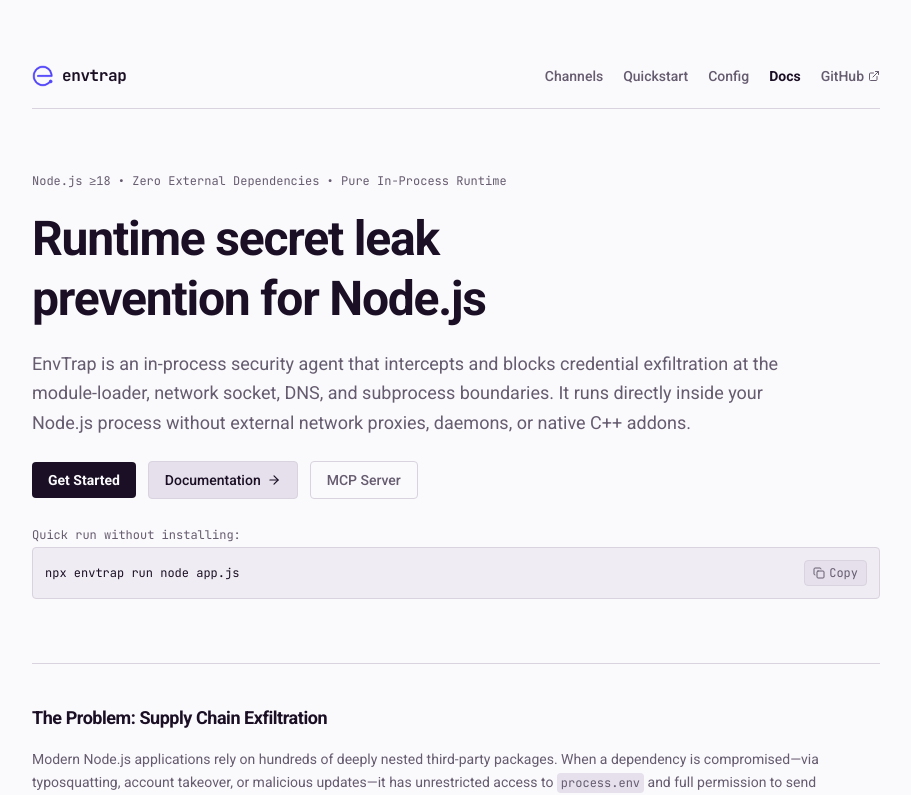
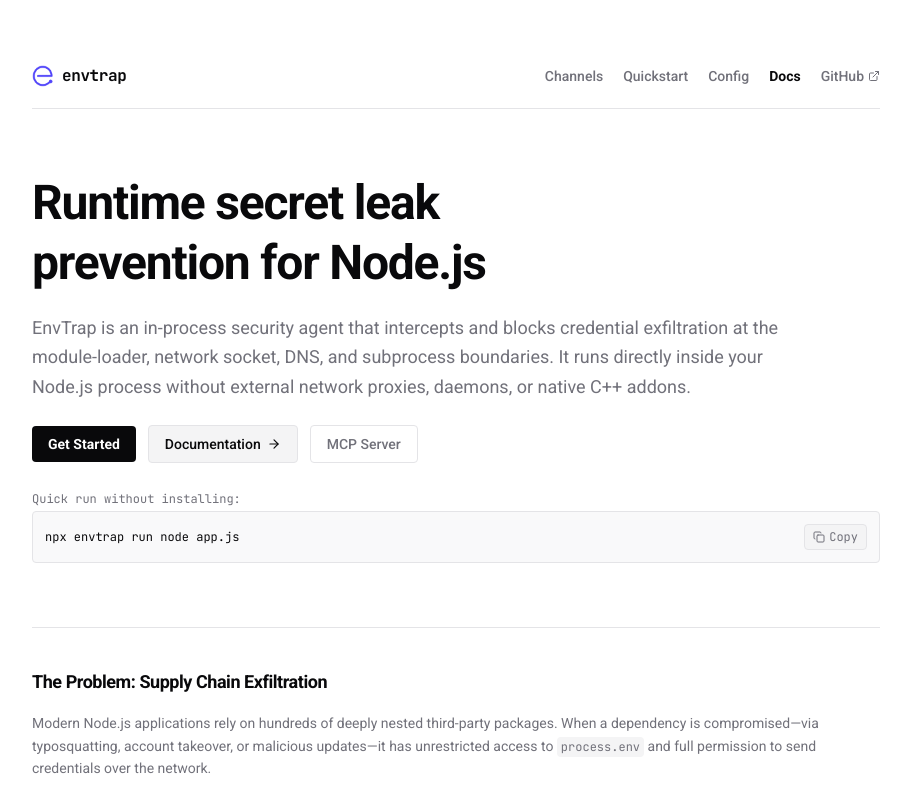
Before and after one commit to EnvTrap/envtrap-website, a Next.js app: page / in a window 1280 px wide. Shown: the top 795 px of the page, without its empty margins (184-1095 px from the left). Built offline with nearby package versions, Linux system fonts and the light colour scheme.

Commit message:
fix(website): switch to neutral monochrome palette and remove hero badge

```diff
--- a/app/globals.css
+++ b/app/globals.css
@@ -1,57 +1,57 @@
 @import "tailwindcss";
 
 :root {
-  --background: oklch(0.9831 0.0029 308.4282);
-  --foreground: oklch(0.1946 0.0421 305.9101);
-  --card: oklch(0.9662 0.0058 308.3938);
-  --card-foreground: oklch(0.1946 0.0421 305.9101);
-  --popover: oklch(0.9831 0.0029 308.4282);
-  --popover-foreground: oklch(0.1946 0.0421 305.9101);
-  --primary: oklch(0.5103 0.2201 301.6038);
-  --primary-foreground: oklch(1.0000 0 0);
-  --secondary: oklch(0.9149 0.0147 308.2818);
-  --secondary-foreground: oklch(0.2850 0.0752 305.2145);
-  --muted: oklch(0.9337 0.0088 308.3559);
-  --muted-foreground: oklch(0.4912 0.0344 307.6856);
-  --accent: oklch(0.9287 0.0176 308.2501);
-  --accent-foreground: oklch(0.4357 0.1845 301.8473);
-  --destructive: oklch(0.6356 0.2082 25.3782);
-  --destructive-foreground: oklch(1.0000 0 0);
-  --border: oklch(0.8748 0.0168 308.2479);
-  --input: oklch(0.8748 0.0168 308.2479);
-  --ring: oklch(0.5103 0.2201 301.6038);
-  --chart-1: oklch(0.5103 0.2201 301.6038);
-  --chart-2: oklch(0.5271 0.1895 320.5515);
-  --chart-3: oklch(0.4387 0.1742 284.2181);
-  --chart-4: oklch(0.5872 0.2000 335.1551);
-  --chart-5: oklch(0.6329 0.0956 306.7481);
-  --sidebar: oklch(0.9662 0.0058 308.3938);
-  --sidebar-foreground: oklch(0.2850 0.0752 305.2145);
-  --sidebar-primary: oklch(0.5103 0.2201 301.6038);
-  --sidebar-primary-foreground: oklch(1.0000 0 0);
-  --sidebar-accent: oklch(0.9107 0.0221 308.1911);
-  --sidebar-accent-foreground: oklch(0.4357 0.1845 301.8473);
-  --sidebar-border: oklch(0.9170 0.0110 308.3268);
-  --sidebar-ring: oklch(0.5103 0.2201 301.6038);
+  --background: #ffffff;
+  --foreground: #09090b;
+  --card: #ffffff;
+  --card-foreground: #09090b;
+  --popover: #ffffff;
+  --popover-foreground: #09090b;
+  --primary: #18181b;
+  --primary-foreground: #fafafa;
+  --secondary: #f4f4f5;
+  --secondary-foreground: #18181b;
+  --muted: #f4f4f5;
+  --muted-foreground: #71717a;
+  --accent: #f4f4f5;
+  --accent-foreground: #18181b;
+  --destructive: #ef4444;
+  --destructive-foreground: #fafafa;
+  --border: #e4e4e7;
+  --input: #e4e4e7;
+  --ring: #18181b;
+  --chart-1: #18181b;
+  --chart-2: #27272a;
+  --chart-3: #3f3f46;
+  --chart-4: #52525b;
+  --chart-5: #71717a;
+  --sidebar: #fafafa;
+  --sidebar-foreground: #18181b;
+  --sidebar-primary: #18181b;
+  --sidebar-primary-foreground: #fafafa;
+  --sidebar-accent: #f4f4f5;
+  --sidebar-accent-foreground: #18181b;
+  --sidebar-border: #e4e4e7;
+  --sidebar-ring: #18181b;
   --font-sans: var(--font-roboto), sans-serif;
   --font-serif: Georgia, serif;
   --font-mono: var(--font-mono), monospace;
-  --radius: 0.5rem;
+  --radius: 0.375rem;
   --shadow-x: 0px;
-  --shadow-y: 4px;
-  --shadow-blur: 10px;
+  --shadow-y: 1px;
+  --shadow-blur: 2px;
   --shadow-spread: 0px;
-  --shadow-opacity: 0.1;
-  --shadow-color: hsl(270, 40%, 10%);
-  --shadow-2xs: 0px 4px 10px 0px hsl(270 40% 10% / 0.05);
-  --shadow-xs: 0px 4px 10px 0px hsl(270 40% 10% / 0.05);
-  --shadow-sm: 0px 4px 10px 0px hsl(270 40% 10% / 0.10), 0px 1px 2px -1px hsl(270 40% 10% / 0.10);
-  --shadow: 0px 4px 10px 0px hsl(270 40% 10% / 0.10), 0px 1px 2px -1px hsl(270 40% 10% / 0.10);
-  --shadow-md: 0px 4px 10px 0px hsl(270 40% 10% / 0.10), 0px 2px 4px -1px hsl(270 40% 10% / 0.10);
-  --shadow-lg: 0px 4px 10px 0px hsl(270 40% 10% / 0.10), 0px 4px 6px -1px hsl(270 40% 10% / 0.10);
-  --shadow-xl: 0px 4px 10px 0px hsl(270 40% 10% / 0.10), 0px 8px 10px -1px hsl(270 40% 10% / 0.10);
-  --shadow-2xl: 0px 4px 10px 0px hsl(270 40% 10% / 0.25);
-  --tracking-normal: 0.01em;
+  --shadow-opacity: 0.05;
+  --shadow-color: rgb(0 0 0 / 0.05);
+  --shadow-2xs: 0 1px 2px 0 rgb(0 0 0 / 0.05);
+  --shadow-xs: 0 1px 2px 0 rgb(0 0 0 / 0.05);
+  --shadow-sm: 0 1px 3px 0 rgb(0 0 0 / 0.1), 0 1px 2px -1px rgb(0 0 0 / 0.1);
+  --shadow: 0 1px 3px 0 rgb(0 0 0 / 0.1), 0 1px 2px -1px rgb(0 0 0 / 0.1);
+  --shadow-md: 0 4px 6px -1px rgb(0 0 0 / 0.1), 0 2px 4px -2px rgb(0 0 0 / 0.1);
+  --shadow-lg: 0 10px 15px -3px rgb(0 0 0 / 0.1), 0 4px 6px -4px rgb(0 0 0 / 0.1);
+  --shadow-xl: 0 20px 25px -5px rgb(0 0 0 / 0.1), 0 8px 10px -6px rgb(0 0 0 / 0.1);
+  --shadow-2xl: 0 25px 50px -12px rgb(0 0 0 / 0.25);
+  --tracking-normal: 0;
   --spacing: 0.25rem;
 }
 
--- a/app/layout.tsx
+++ b/app/layout.tsx
@@ -34,7 +34,7 @@ export default function RootLayout({
       className={`${roboto.variable} ${jetbrainsMono.variable} h-full antialiased`}
       style={{ colorScheme: "light" }}
     >
-      <body className="min-h-full flex flex-col bg-background text-foreground selection:bg-primary/10 selection:text-primary">
+      <body className="min-h-full flex flex-col bg-background text-foreground selection:bg-zinc-800 selection:text-white">
         <SmoothScroll>
           {children}
         </SmoothScroll>
--- a/app/page.tsx
+++ b/app/page.tsx
@@ -136,9 +136,6 @@ export default function Home() {
 
         {/* ── HERO ────────────────────────────────────────────────────────── */}
         <section className="space-y-5">
-          <div className="text-xs font-mono text-muted-foreground">
-            Node.js &ge;18 &bull; Zero External Dependencies &bull; Pure In-Process Runtime
-          </div>
           <h1 className="text-3xl sm:text-4xl md:text-5xl font-bold tracking-tight text-foreground leading-tight">
             Runtime secret leak prevention for Node.js
           </h1>
```
